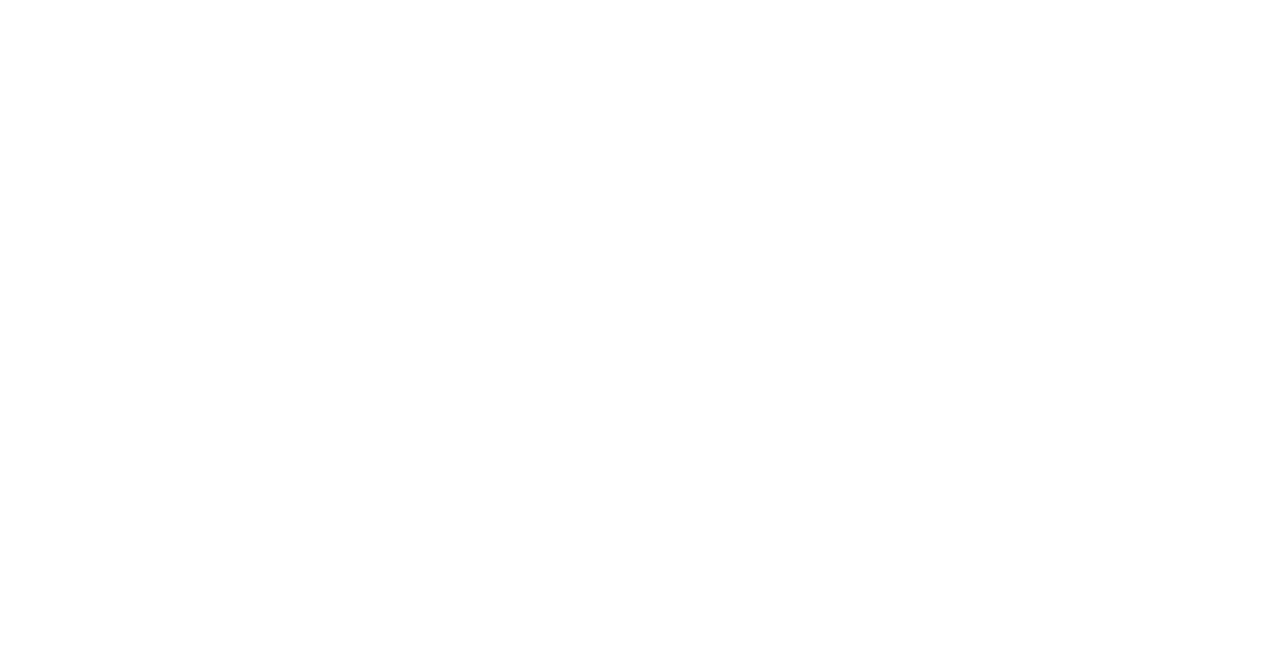
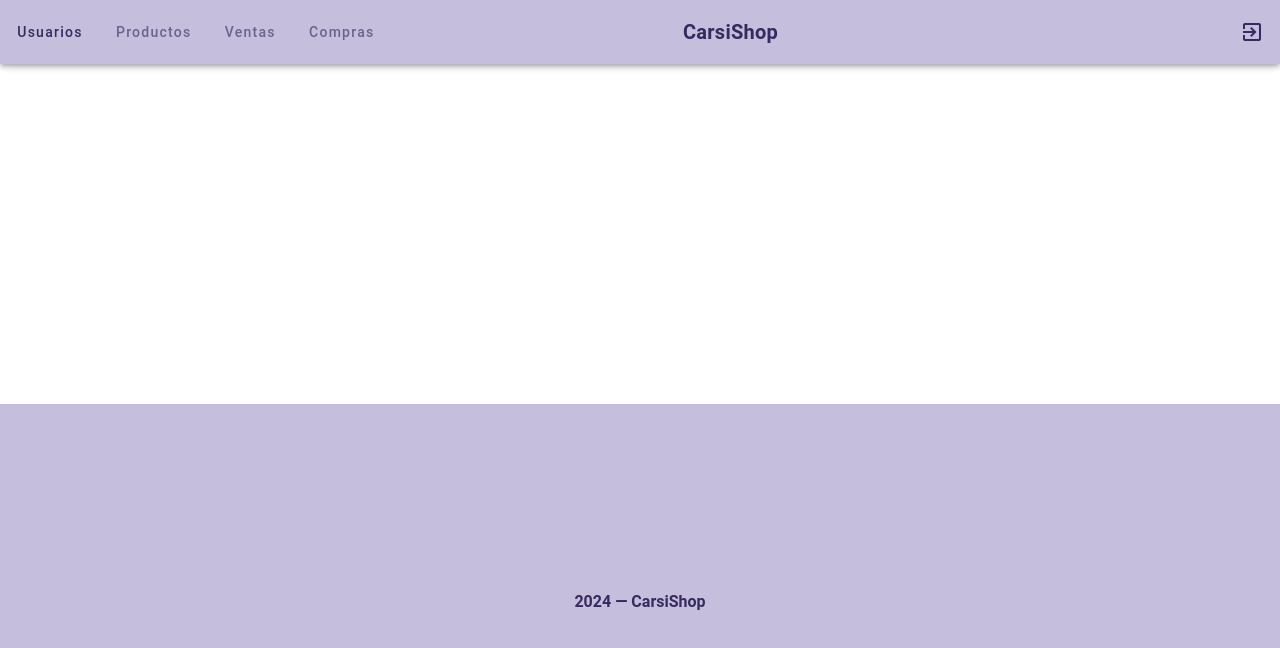
Before and after one commit to JoksanBahena/CARSISHOP-UI, a Vue app: page /adminUsers in a window 1280 px wide. Before the commit this address had no page. Shown: the top 648 px of the page. Built offline with nearby package versions, Linux system fonts and the light colour scheme.

Commit message:
[ADD] Layout de administrador

```diff
--- /dev/null
+++ b/src/components/common/admin/NavbarAdminComponent.vue
@@ -0,0 +1,103 @@
+<template>
+  <v-app-bar>
+    <v-toolbar :elevation="2" :color="toolbar.bg_color">
+      <v-menu class="d-flex d-sm-none">
+        <template v-slot:activator="{ props }">
+          <v-btn
+            class="d-flex d-sm-none"
+            v-bind="props"
+            :style="{ color: toolbar.primary_dark }"
+            icon="mdi-menu"
+          />
+        </template>
+
+        <v-list>
+          <v-list-item v-for="category in categories" :key="category.index">
+            <v-list-item-title>
+              <a
+                class="text-decoration-none"
+                :style="{ color: toolbar.primary_dark }"
+                rel="noopener noreferrer"
+                :href="category.to"
+              >
+                {{ category.name }}
+              </a>
+            </v-list-item-title>
+          </v-list-item>
+        </v-list>
+      </v-menu>
+
+      <v-toolbar-items class="d-none d-sm-flex">
+        <v-btn
+          v-for="category in categories"
+          :key="category.index"
+          :color="toolbar.primary_dark"
+          class="text-none"
+          variant="plain"
+          :href="category.to"
+        >
+          {{ category.name }}
+        </v-btn>
+      </v-toolbar-items>
+
+      <v-spacer class="d-none d-sm-flex" />
+
+      <v-toolbar-title>
+        <a
+          class="text-h6 font-weight-bold text-right text-decoration-none"
+          :style="{ color: toolbar.primary_dark }"
+          rel="noopener noreferrer"
+          href="/"
+        >
+          CarsiShop
+        </a>
+      </v-toolbar-title>
+
+      <v-spacer class="d-none d-sm-flex" />
+
+      <v-btn
+        v-for="action in actions"
+        :key="action.index"
+        :style="{ color: toolbar.primary_dark }"
+        :icon="action.icon"
+        :href="action.to"
+      />
+    </v-toolbar>
+  </v-app-bar>
+</template>
+
+<script setup>
+import { ref } from "vue";
+import Colors from "@/utils/Colors.js";
+
+const toolbar = {
+  bg_color: Colors.cs_primary,
+  primary_dark: Colors.cs_primary_dark,
+};
+
+const categories = ref([
+  {
+    name: "Usuarios",
+    to: "/adminUsers",
+  },
+  {
+    name: "Productos",
+    to: "/",
+  },
+  {
+    name: "Ventas",
+    to: "/",
+  },
+  {
+    name: "Compras",
+    to: "/",
+  },
+]);
+
+const actions = ref([
+  {
+    icon: "mdi-login-variant",
+    to: "/login",
+  },
+]);
+</script>
--- /dev/null
+++ b/src/layouts/admin/AdminLayout.vue
@@ -0,0 +1,12 @@
+<template>
+  <navbar-admin-component />
+  <v-main>
+    <slot></slot>
+  </v-main>
+  <footer-component />
+</template>
+
+<script setup>
+import NavbarAdminComponent from "../../components/common/admin/NavbarAdminComponent.vue";
+import FooterComponent from "@/components/common/FooterComponent.vue";
+</script>
--- a/src/router/index.js
+++ b/src/router/index.js
@@ -93,6 +93,11 @@
     path: "/profileOrderDetail",
     name: "ProfileOrderDetail",
     component: () => import("@/views/profile/ProfileOrderDetailsView.vue")
+  },
+  {
+    path: "/adminUsers",
+    name: "AdminUsers",
+    component: () => import("@/views/admin/AdminUsersView.vue")
   }
 ];
 
--- /dev/null
+++ b/src/views/admin/AdminUsersView.vue
@@ -0,0 +1,7 @@
+<template>
+  <admin-layout> </admin-layout>
+</template>
+
+<script setup>
+import AdminLayout from "../../layouts/admin/AdminLayout.vue";
+</script>
```
